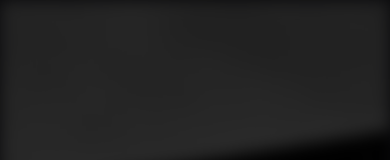
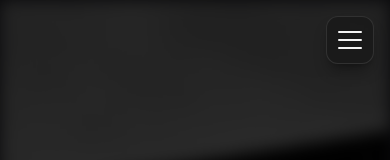
Before and after one commit to zelkyyyy/domanski-serwis, a Next.js app: page / in a window 390 px wide. Shown: the top 160 px of the page. Built offline with nearby package versions, Linux system fonts and the light colour scheme.

Commit message:
Dodaj hamburger menu

```diff
--- a/app/components/Footer.tsx
+++ b/app/components/Footer.tsx
@@ -2,7 +2,7 @@ import { FaLocationDot } from 'react-icons/fa6'
 
 export default function Footer() {
     return (
-        <footer className="bg-zinc-950 text-neutral-300 p-18 w-full flex flex-col md:flex-row justify-around items-top gap-12 ">
+        <footer id="kontakt" className="bg-zinc-950 text-neutral-300 p-18 w-full flex flex-col md:flex-row justify-around items-top gap-12 ">
             <div>
                 <h3 className={`text-2xl font-bold mb-2 md:mb-4 text-neutral-100`}>Godziny otwarcia</h3>
                 <p className="flex justify-between"><span className="mr-8">Poniedziałek - Piątek:</span> 8:00 - 16:00</p>
--- /dev/null
+++ b/app/components/HamburgerMenu.tsx
@@ -0,0 +1,61 @@
+'use client'
+
+import React, { useState } from 'react'
+
+const HamburgerMenu = () => {
+  const [isOpen, setIsOpen] = useState(false)
+
+  const links = [
+    { href: '#', label: 'Strona główna' },
+    { href: '#o-nas', label: 'O nas' },
+    { href: '#usługi', label: 'Usługi' },
+    { href: '#kontakt', label: 'Kontakt' },
+  ]
+
+  return (
+    <div className="relative lg:hidden">
+      <button
+        type="button"
+        aria-label={isOpen ? 'Zamknij menu' : 'Otwórz menu'}
+        aria-expanded={isOpen}
+        aria-controls="mobile-menu"
+        onClick={() => setIsOpen((open) => !open)}
+        className="relative flex h-12 w-12 items-center justify-center rounded-xl border border-white/10 bg-neutral-900/60 text-neutral-100 shadow-lg shadow-black/30 transition hover:border-red-500/40 hover:bg-neutral-800"
+      >
+        <span className="sr-only">Menu</span>
+        <span
+          className={`absolute h-0.5 w-6 rounded-full bg-current transition-all duration-300 ${isOpen ? 'translate-y-0 rotate-45' : '-translate-y-2'}`}
+        />
+        <span
+          className={`absolute h-0.5 w-6 rounded-full bg-current transition-all duration-300 ${isOpen ? 'scale-x-0 opacity-0' : 'opacity-100'}`}
+        />
+        <span
+          className={`absolute h-0.5 w-6 rounded-full bg-current transition-all duration-300 ${isOpen ? 'translate-y-0 -rotate-45' : 'translate-y-2'}`}
+        />
+      </button>
+
+      <div
+        id="mobile-menu"
+        className={`absolute right-0 top-14 w-72 overflow-hidden rounded-2xl border border-white/10 bg-zinc-950/5  shadow-2xl shadow-black/40 backdrop-blur-md transition-all duration-300 ${isOpen ? 'pointer-events-auto translate-y-0 opacity-100' : 'pointer-events-none -translate-y-2 opacity-0'}`}
+      >
+        <nav className="p-4">
+          <ul className="space-y-2">
+            {links.map((link) => (
+              <li key={link.label}>
+                <a
+                  href={link.href}
+                  onClick={() => setIsOpen(false)}
+                  className="flex items-center rounded-xl px-4 py-3 text-lg font-semibold text-neutral-100 transition hover:bg-white/5 hover:text-red-500"
+                >
+                  {link.label}
+                </a>
+              </li>
+            ))}
+          </ul>
+        </nav>
+      </div>
+    </div>
+  )
+}
+
+export default HamburgerMenu
--- a/app/components/Main.tsx
+++ b/app/components/Main.tsx
@@ -1,18 +1,12 @@
 import React from 'react'
-import { Montserrat } from "next/font/google";
 import { BsFillTelephoneFill } from "react-icons/bs";
 import Image from 'next/image';
 import { FaLocationDot } from "react-icons/fa6";
-const montserrat = Montserrat({
-  subsets: ["latin"],
-  weight: ["400", "500", "700"], // jakie chcesz
-  variable: "--font-montserrat", // opcjonalnie jeśli chcesz jako CSS variable
-});
 
 
 const Main = () => {
   return (
-    <div className="relative z-0 w-full h-screen flex items-center justify-center shadow-[0_30px_50px_rgba(0,0,0,1)]">   {/* <- KONTEKST */}
+    <div id="home" className="relative z-0 w-full h-screen flex items-center justify-center shadow-[0_30px_50px_rgba(0,0,0,1)]">   {/* <- KONTEKST */}
       <Image
         className="absolute select-none  blur-sm inset-0 w-full h-full object-cover grayscale-100 brightness-50"
         alt="Background"
--- a/app/components/Navbar.tsx
+++ b/app/components/Navbar.tsx
@@ -5,6 +5,7 @@ import Image from 'next/image'
 import NavbarLink from './NavbarLink'
 import { BsTelephone} from "react-icons/bs";
 import { useEffect, useState } from 'react';
+import HamburgerMenu from './HamburgerMenu'
 
 
 
@@ -20,10 +21,10 @@ const Navbar = () => {
     window.addEventListener("scroll", onScroll);
     return () => window.removeEventListener("scroll", onScroll);
   }, []);
-   const height = atTop ? 96 : 64;
   return (
+    <>
     <div className={`hidden lg:flex fixed  z-80 backdrop-blur-md items-center justify-between py-4 px-24 bg-[##121212] w-full mx-auto shadow-xl shadow-black/25 border-b border-neutral-200/30 ${atTop ? 'h-32' : 'h-20'} transition-all duration-500`}>
-      <Image className={`hover:-translate-x-96 duration-500 delay-1000 w-auto h-[100%]`} alt='logo domanski serwis' src="/images/logo.png" width={400} height={200} draggable={false} />
+      <Image className={`hover:-translate-x-96 duration-500 delay-1000 w-auto h-full`} alt='logo domanski serwis' src="/images/logo.png" width={400} height={200} draggable={false} />
       <div className="space-x-6">
                     <NavbarLink href="#" name="Strona główna" />
                     <NavbarLink href="#o-nas" name="O nas" />
@@ -36,6 +37,10 @@ const Navbar = () => {
         </a>
 
     </div>
+    <div className="fixed left-0 top-0 z-80 flex w-full items-center justify-end p-4 lg:hidden">
+      <HamburgerMenu />
+    </div>
+    </>
   )
 }
 
```
